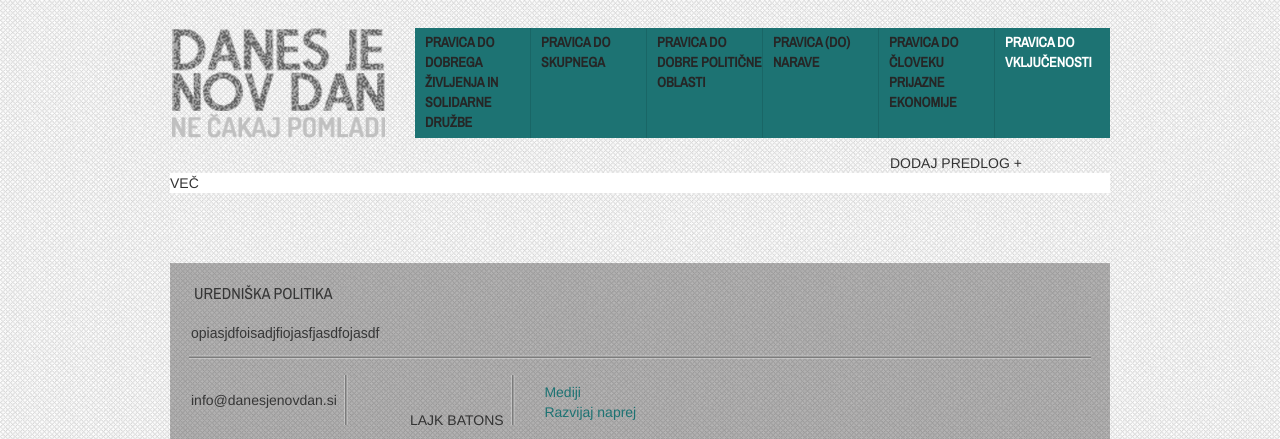
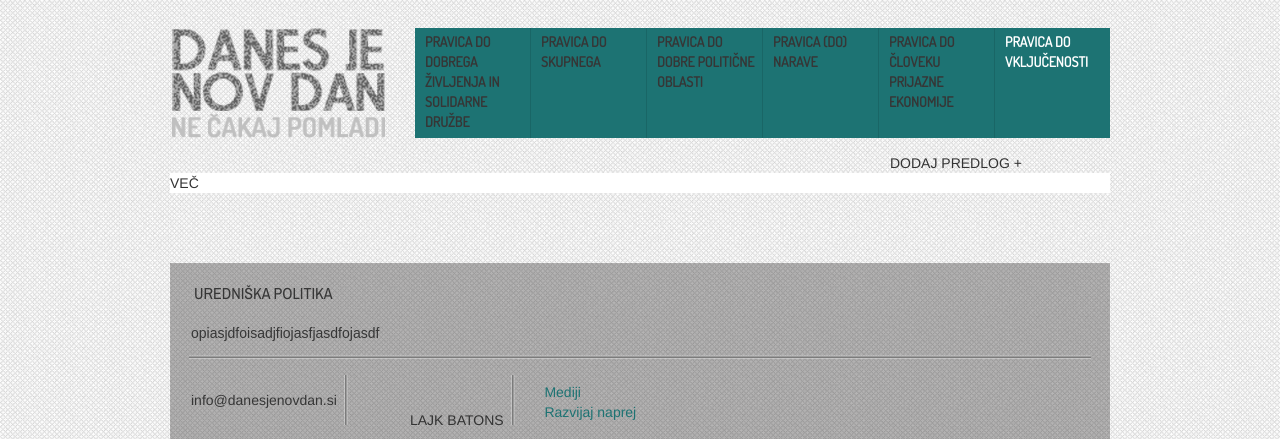
Before and after one commit to danesjenovdan/danesjenovdan, a PHP site: page /static/merge.php in a window 1280 px wide. Shown: the top 439 px of the page. Run offline with PHP 8.4, Linux system fonts and the light colour scheme; some libraries are stand-ins or nearby versions.

Commit message:
trajlili

```diff
--- a/static/css/landing.css
+++ b/static/css/landing.css
@@ -25,9 +25,9 @@ body {
 	cursor: pointer;
 }
 .navblock a {
-	font-family: 'Archivo Narrow', sans-serif;
-	color: #262626;
-	font-weight: bold;
+	font-family: 'Dosis', sans-serif;
+	color: #363636;
+	font-weight: 900;
 }
 .navblock a:hover {
 	text-decoration: none;
--- a/static/css/style.css
+++ b/static/css/style.css
@@ -26,9 +26,9 @@ body {
 	cursor: pointer;
 }
 .navblock a {
-	font-family: 'Archivo Narrow', sans-serif;
-	color: #262626;
-	font-weight: bold;
+	font-family: 'Dosis', sans-serif;
+	color: #363636;
+	font-weight: 900;
 }
 .navblock a:hover {
 	text-decoration: none;
--- a/static/header.html
+++ b/static/header.html
@@ -7,7 +7,7 @@
 	<link href="/static/css/bootstrap-responsive.css" rel="stylesheet" />
 	<link href="/static/css/style.css" rel="stylesheet" />
 	<link href='http://fonts.googleapis.com/css?family=Archivo+Narrow&subset=latin,latin-ext' rel='stylesheet' type='text/css'>
-	<link href='http://fonts.googleapis.com/css?family=Dosis' rel='stylesheet' type='text/css'>
+	<link href='http://fonts.googleapis.com/css?family=Dosis&subset=latin,latin-ext' rel='stylesheet' type='text/css'>
 </head>
 <body>
 	<div class="container">
--- a/static/js/suggestion.js
+++ b/static/js/suggestion.js
@@ -1,4 +1,8 @@
 $(document).ready(function() {
+	$('.naprej').click(function() {
+		$('.razvijaj').toggle('slow');
+		return false;
+	});
 	$.ajax({
 		type: 'get',
 		url: 'http://sect.io/ajax/isAuthorized.php',
```
